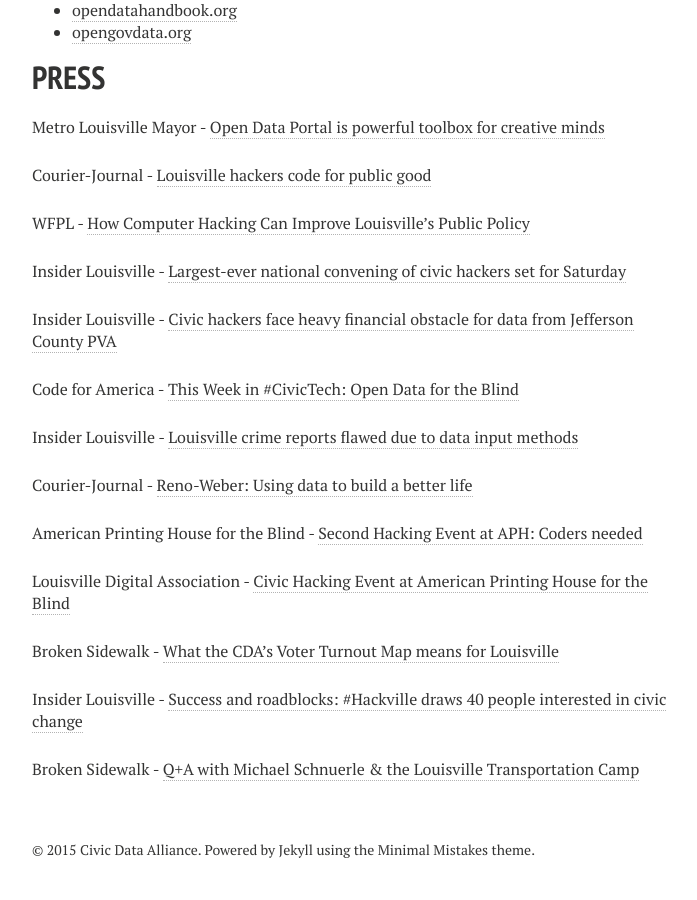
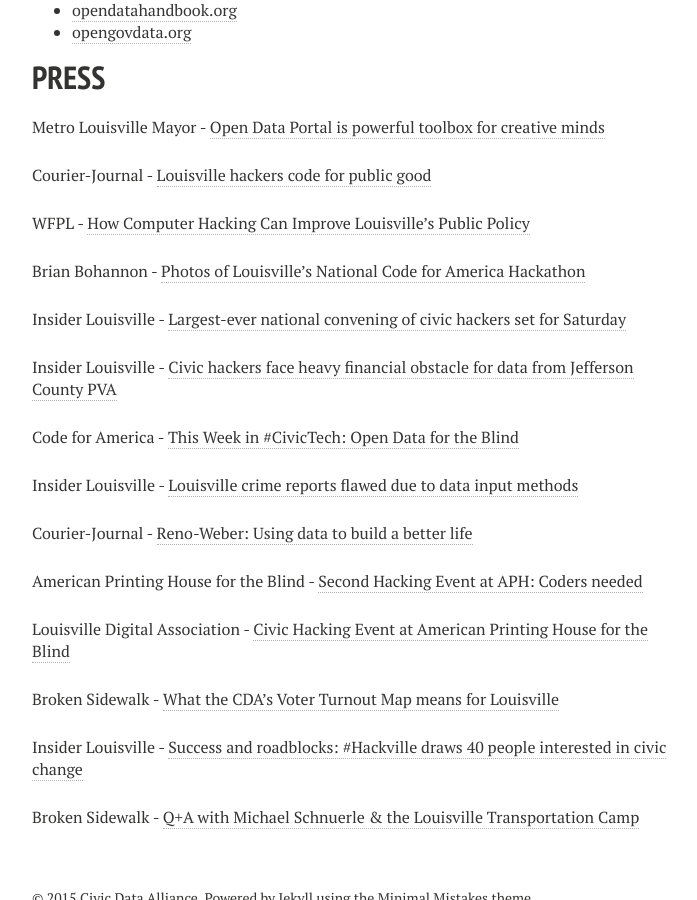
Before and after one commit to reydelleon/civicdata.github.io, a Jekyll site: the page built from projects.md, in a window 1280 px wide and 900 px high, scrolled down 2601 px. Shown: the whole window, without its empty margins (288-985 px from the left). Built offline with Jekyll 4.4.1, drawn with Linux system fonts in a browser that asks for light colours; nearby versions of some CDN libraries.

Commit message:
Added Event photos press link

```diff
--- a/projects.md
+++ b/projects.md
@@ -108,6 +108,8 @@ Courier-Journal - [Louisville hackers code for public good](http://www.courier-j
 
 WFPL - [How Computer Hacking Can Improve Louisville’s Public Policy](http://wfpl.org/how-computer-hacking-can-improve-louisvilles-public-policy/)
 
+Brian Bohannon - [Photos of Louisville’s National Code for America Hackathon](http://brianbohannon.com/2015/louisville-hackers-code-for-public-good/2357/)
+
 Insider Louisville - [Largest-ever national convening of civic hackers set for Saturday](http://insiderlouisville.com/startups/ecosystem/civic-data-alliance-hosts-national-day-civic-hacking-weekend/)
 
 Insider Louisville - [Civic hackers face heavy financial obstacle for data from Jefferson County PVA](http://insiderlouisville.com/metro/social_good/civic-hackers-face-heavy-financial-obstacle-data-jefferson-county-pva/)
```
